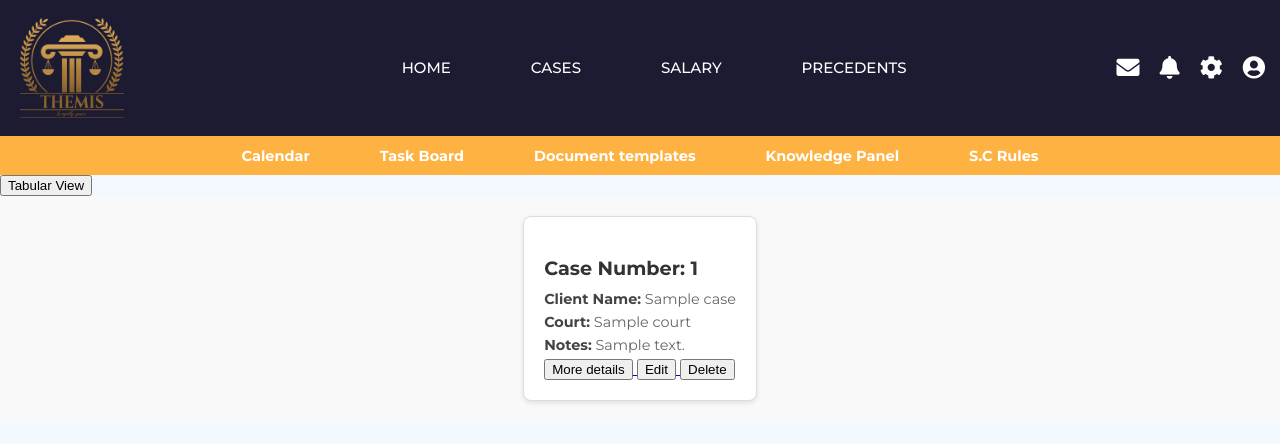
After one commit to nishagii/ThemisProject, a PHP site: the page made by app/views/juniorCounsel/case.view.php in a window 1280 px wide. The commit adds this page. Shown: the top 444 px of the page. Run offline with PHP 8.4, Linux system fonts and the light colour scheme; the template is opened without the code that fills it: most values are stand-ins (such as "Sample title", 1, 10 or a date in 2020); some libraries are stand-ins or nearby versions.

Commit message:
case page changes

```diff
--- /dev/null
+++ b/app/views/juniorCounsel/case.view.php
@@ -0,0 +1,96 @@
+
+<!DOCTYPE html>
+
+<html lang="en">
+
+<head>
+    <meta charset="UTF-8">
+    <meta name="viewport" content="width=device-width, initial-scale=1.0">
+    <title>THEMIS</title>
+    <style>
+    .cases-container {
+        display: flex;
+        flex-wrap: wrap;
+        gap: 20px;
+        padding: 20px;
+        justify-content: center;
+        background-color: #f9f9f9;
+        /* flex-direction: column; */
+    }
+
+    .case-card {
+        background: #fff;
+        border: 1px solid #ddd;
+        border-radius: 8px;
+        padding: 20px;
+        box-shadow: 0 2px 5px rgba(0, 0, 0, 0.1);
+        max-width: 300px;
+        text-align: left;
+        transition: transform 0.2s, box-shadow 0.2s;
+    }
+
+    .case-card:hover {
+        transform: translateY(-5px);
+        box-shadow: 0 5px 15px rgba(0, 0, 0, 0.2);
+    }
+
+    .case-card h3 {
+        font-size: 1.2em;
+        color: #333;
+        margin-bottom: 10px;
+    }
+
+    .case-card p {
+        margin: 5px 0;
+        color: #666;
+        font-size: 0.9em;
+    }
+
+    .case-card strong {
+        color: #444;
+    }
+</style>
+   <link rel="stylesheet" href="https://cdnjs.cloudflare.com/ajax/libs/font-awesome/5.15.3/css/all.min.css">  <!-- this is imported to use icons -->
+   <link href='https://unpkg.com/boxicons@2.0.7/css/boxicons.min.css' rel='stylesheet'>
+</head>
+
+<body>
+
+<?php include('component/bigNav.view.php'); ?>
+<?php include('component/smallNav1.view.php'); ?>
+
+<a href="<?= ROOT ?>/cases/extendRetrieveAllCases">
+        <button>Tabular View</button>
+    </a>
+
+    <div class="cases-container">
+        <?php if (!empty($cases)) : ?>
+            <?php foreach ($cases as $case) : ?>
+                <div class="case-card">
+                    <h3>Case Number: <?= htmlspecialchars($case->case_number) ?></h3>
+                    <p><strong>Client Name:</strong> <?= htmlspecialchars($case->client_name) ?></p>
+                    <p><strong>Court:</strong> <?= htmlspecialchars($case->court) ?></p>
+                    <p><strong>Notes:</strong> <?= htmlspecialchars($case->notes) ?></p>
+
+                    <a href="<?= ROOT ?>/cases/retrieveCase/<?= $case->id; ?>">
+                        <button>More details</button>
+                    </a>
+
+                    <a href="<?= ROOT ?>/cases/editCase/<?= $case->id; ?>">
+                        <button>Edit</button>
+                    </a>
+
+                    <a href="<?= ROOT ?>/cases/deleteCase/<?= $case->id; ?>">
+                        <button>Delete</button>
+                    </a>
+
+                </div>
+            <?php endforeach; ?>
+        <?php else : ?>
+            <p>No cases found.</p>
+        <?php endif; ?>
+    </div>
+
+
+</body>
+</html>
--- a/app/views/juniorCounsel/component/bigNav.view.php
+++ b/app/views/juniorCounsel/component/bigNav.view.php
@@ -21,7 +21,7 @@
             <img src="<?= ROOT ?>/assets/images/themis_logo.png" alt="Logo" class="navbar-logo" />
             <ul class="big-navbar">
                 <li><a href="#">Home</a></li>
-                <li><a href="case">Cases</a></li>
+                <li><a href="caseJunior">Cases</a></li>
                 <li><a href="salary">Salary</a></li>
                 <li><a href="precedent">Precedents</a></li>
             </ul>
```
Also changed, not shown: app/controllers/CaseJunior.php (added, +50 -0 lines), app/views/seniorCounsel/all_cases.view.php (+18 -50 lines), public/assets/css/case.css (added), public/assets/css/landingPage/login.css.
